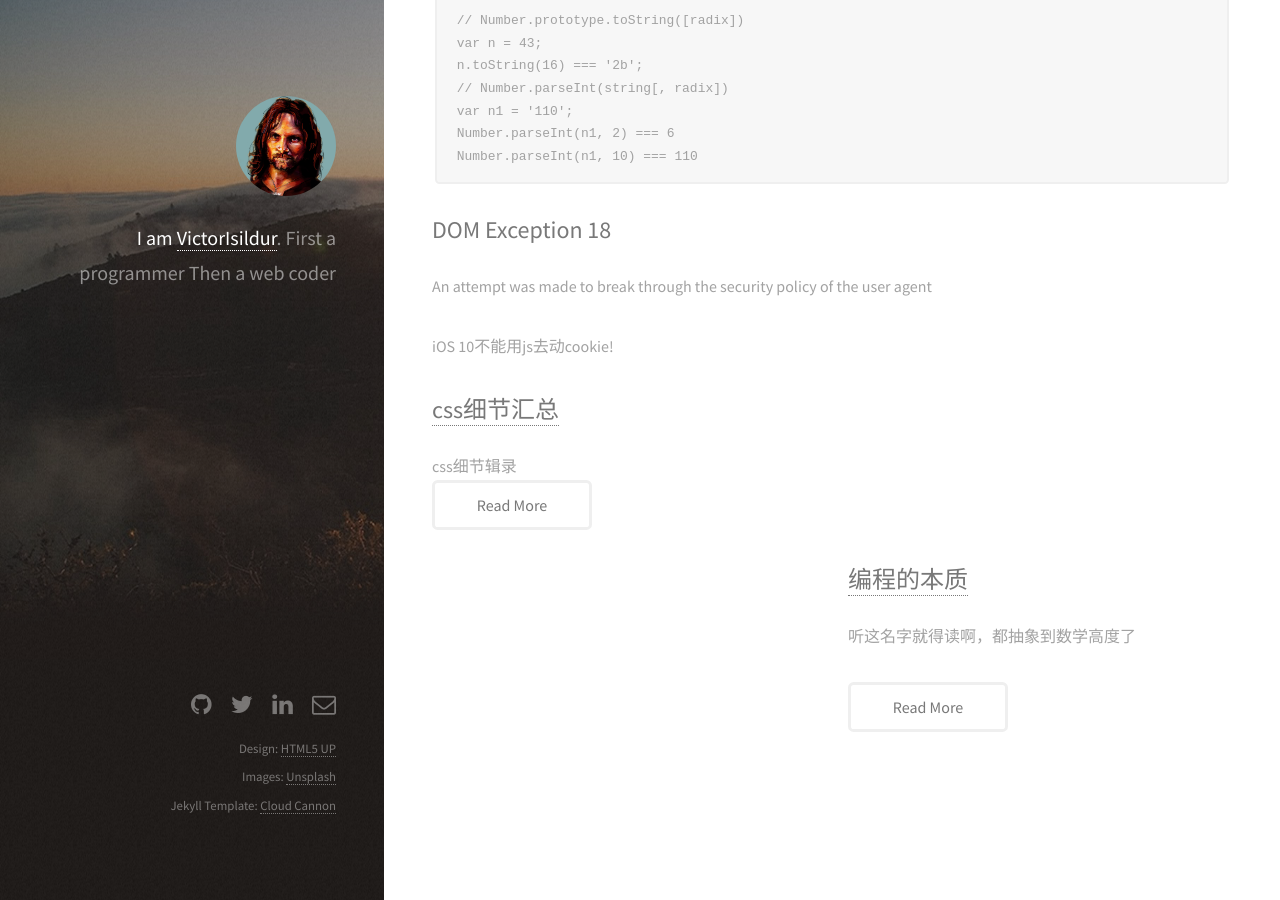
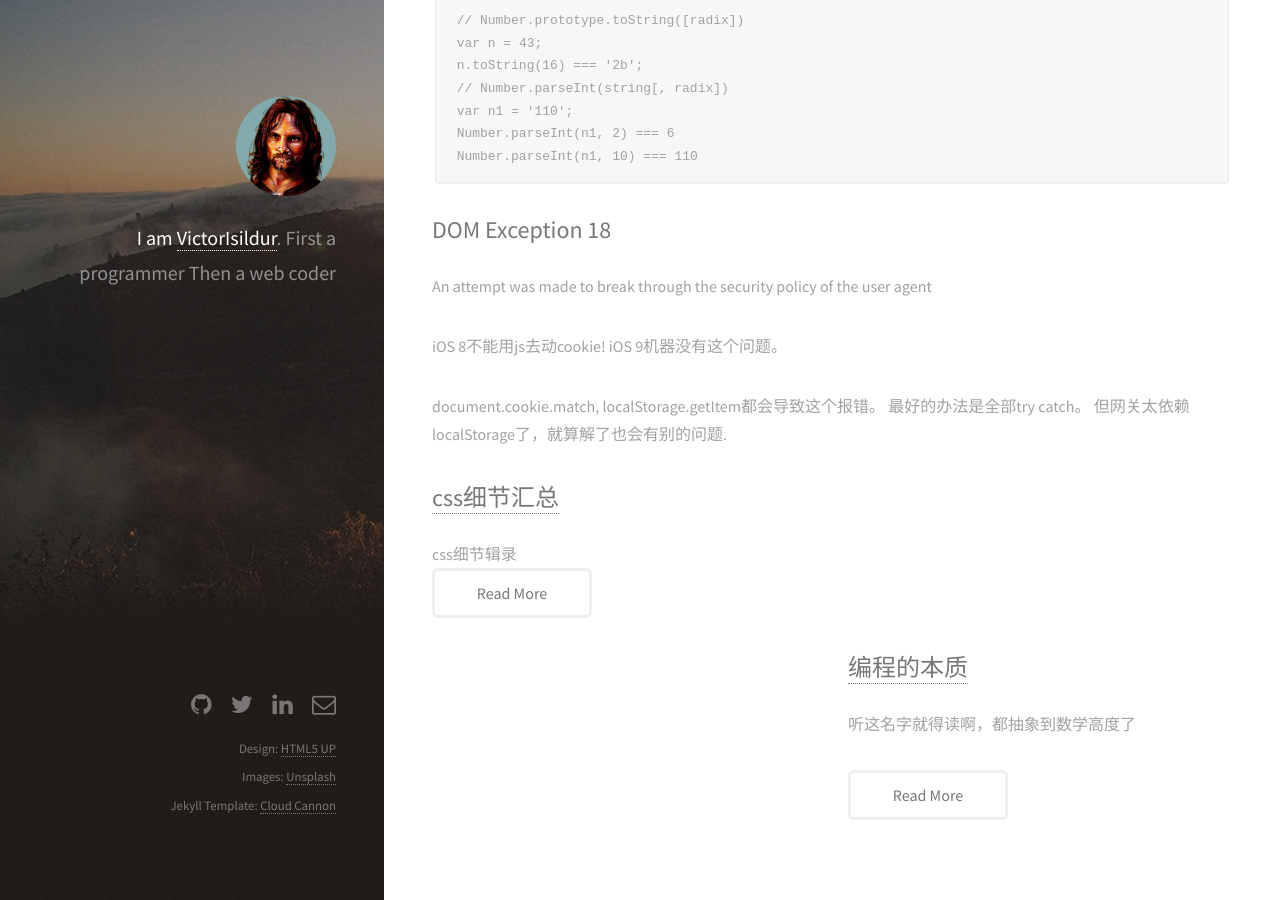
Before and after one commit to victorisildur/victorisildur.github.io, a Jekyll site: the page built from _posts/2016-03-12-js-review.markdown, in a window 1280 px wide and 900 px high, scrolled down 4830 px. Built offline with Jekyll 4.4.1, drawn with Linux system fonts in a browser that asks for light colours; Markdown is read by kramdown in place of the engine named in the settings.

Commit message:
DOM Exception 18

```diff
--- a/_posts/2016-03-12-js-review.markdown
+++ b/_posts/2016-03-12-js-review.markdown
@@ -188,4 +188,8 @@ Number.parseInt(n1, 10) === 110
 
 An attempt was made to break through the security policy of the user agent
 
-iOS 10不能用js去动cookie!
+iOS 8不能用js去动cookie! iOS 9机器没有这个问题。
+
+document.cookie.match, localStorage.getItem都会导致这个报错。
+最好的办法是全部try catch。
+但网关太依赖localStorage了，就算解了也会有别的问题.
```
